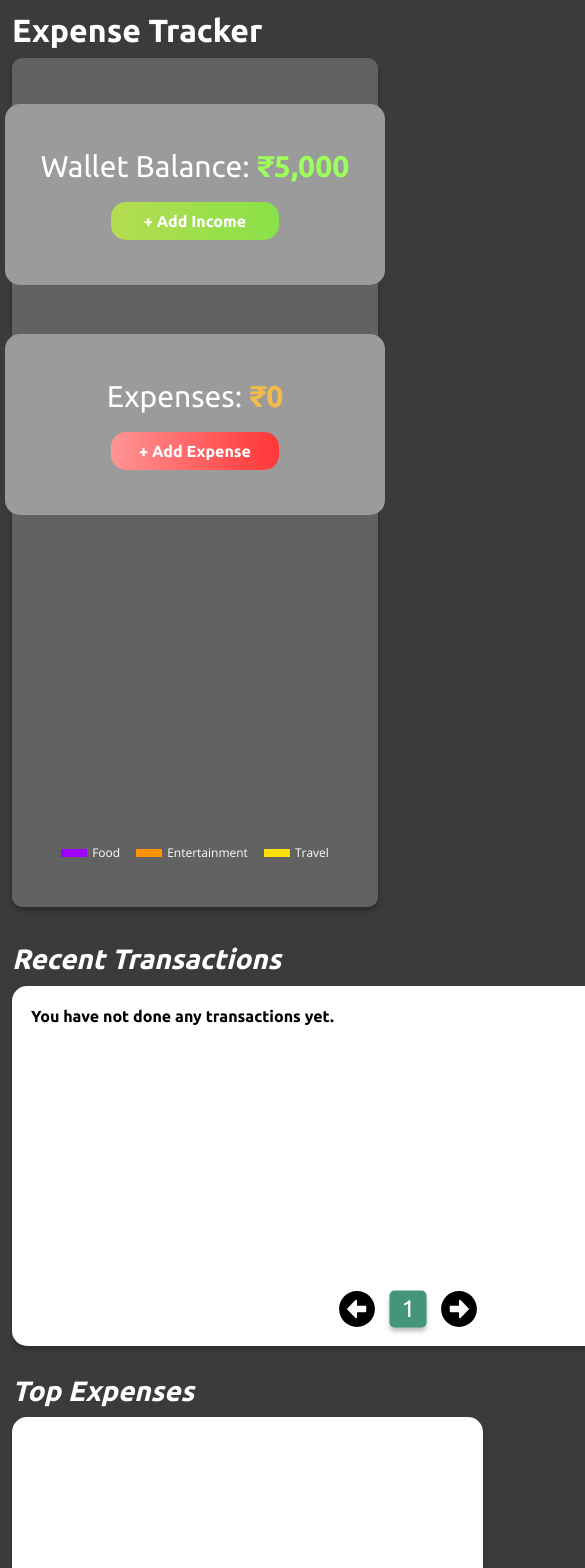
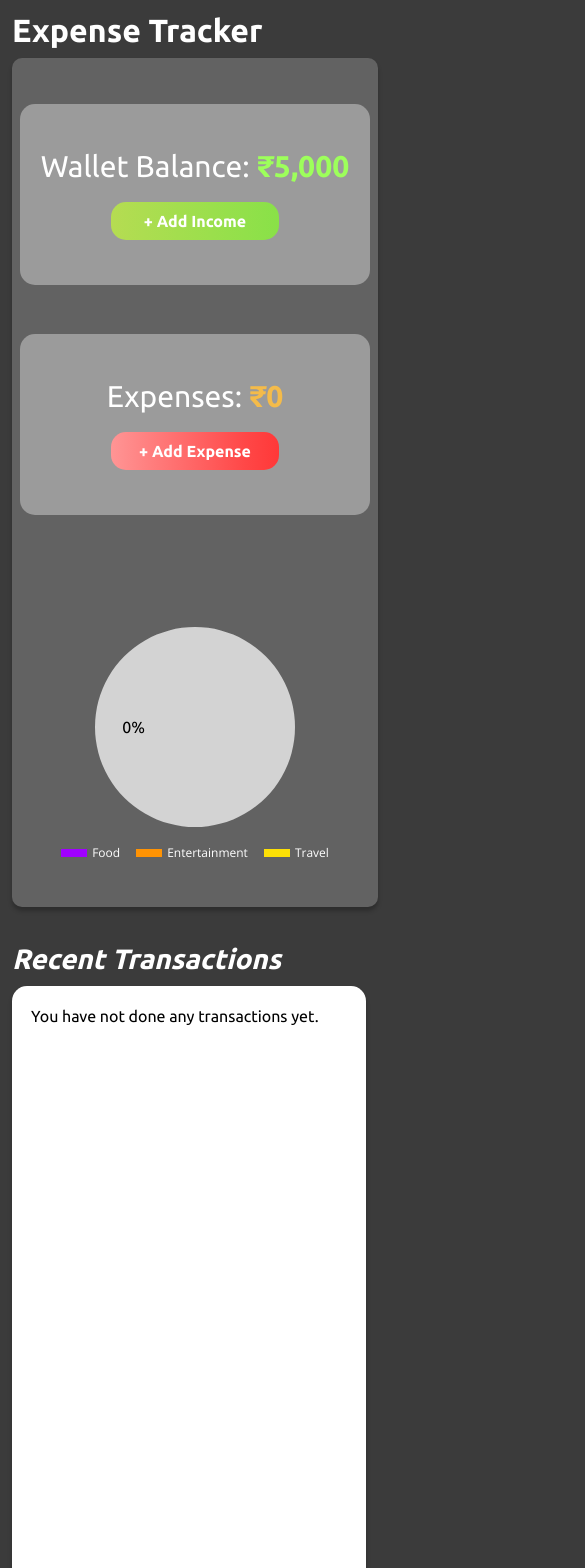
Before and after one commit to abhayd08/Expense-Tracker, a React (Vite) app: page / in a window 390 px wide. Shown: the top 1568 px of the page, 585 px wide, since content can reach past the window. Built offline with nearby package versions, Linux system fonts and the light colour scheme.

Commit message:
Component - 'Top Expenses' designed and made functional

```diff
--- a/src/Components/AddExpense/AddExpense.jsx
+++ b/src/Components/AddExpense/AddExpense.jsx
@@ -1,5 +1,5 @@
 import ReactModal from "react-modal";
-import BalanceTrackerContext from "../Contexts/BalanceTrackerContext";
+import ExpenseTrackerContext from "../Contexts/ExpenseTrackerContext";
 import { useContext } from "react";
 import styles from "./AddExpense.module.css";
 import { useState } from "react";
@@ -17,7 +17,7 @@ const AddExpense = () => {
     setWalletBalance,
     transactionToBeEditted,
     setTransactionToBeEditted,
-  } = useContext(BalanceTrackerContext);
+  } = useContext(ExpenseTrackerContext);
 
   const [modalWidth, setModalWidth] = useState("530px");
   const [modalHeight, setModalHeight] = useState("341px");
@@ -119,6 +119,7 @@ const AddExpense = () => {
   return (
     <>
       <ReactModal
+        closeTimeoutMS={500}
         style={{
           content: {
             position: "absolute",
@@ -144,6 +145,17 @@ const AddExpense = () => {
             <input
               required
               name="title"
+              onBlur={(e) => {
+                if (e.target.value.length > 40) {
+                  enqueueSnackbar(
+                    "The title can only have a maximum of 40 characters.",
+                    {
+                      variant: "warning",
+                    }
+                  );
+                  e.target.value = "";
+                }
+              }}
               placeholder="Title"
               className={styles.inputs}
             />
--- a/src/Components/AddIncome/AddIncome.jsx
+++ b/src/Components/AddIncome/AddIncome.jsx
@@ -1,5 +1,5 @@
 import ReactModal from "react-modal";
-import BalanceTrackerContext from "../Contexts/BalanceTrackerContext";
+import ExpenseTrackerContext from "../Contexts/ExpenseTrackerContext";
 import { useContext } from "react";
 import styles from "./AddIncome.module.css";
 import { useState, useEffect } from "react";
@@ -7,7 +7,7 @@ import { enqueueSnackbar } from "notistack";
 
 const AddIncome = () => {
   const { isAddIncomeModalOpen, setIsAddIncomeModalOpen, setWalletBalance } =
-    useContext(BalanceTrackerContext);
+    useContext(ExpenseTrackerContext);
 
   const [modalWidth, setModalWidth] = useState("565px");
   const [modalHeight, setModalHeight] = useState("190px");
--- a/src/Components/BalanceTracker/BalanceTracker.jsx
+++ b/src/Components/BalanceTracker/BalanceTracker.jsx
@@ -4,7 +4,7 @@ import React from "react";
 import { PieChart, Pie, Cell } from "recharts";
 import AddExpense from "../AddExpense/AddExpense";
 import AddIncome from "../AddIncome/AddIncome";
-import BalanceTrackerContext from "../Contexts/BalanceTrackerContext";
+import ExpenseTrackerContext from "../Contexts/ExpenseTrackerContext";
 
 const BalanceTracker = () => {
   const {
@@ -26,7 +26,9 @@ const BalanceTracker = () => {
     setFoodExpenses,
     travelExpenses,
     setTravelExpenses,
-  } = useContext(BalanceTrackerContext);
+    data,
+    setData,
+  } = useContext(ExpenseTrackerContext);
 
   useEffect(() => {
     if (localStorage.getItem("walletBalance")) {
@@ -98,16 +100,6 @@ const BalanceTracker = () => {
     setTravelExpenses(travel);
   }, [expenses, walletBalance, expensesSummary]);
 
-  const [data, setData] = useState(
-    [
-      entertainmentExpenses > 0
-        ? { name: "Entertainment", value: entertainmentExpenses }
-        : null,
-      foodExpenses > 0 ? { name: "Food", value: foodExpenses } : null,
-      travelExpenses > 0 ? { name: "Travel", value: travelExpenses } : null,
-    ].filter((entry) => entry !== null)
-  );
-
   useEffect(() => {
     setData(
       [
@@ -152,6 +144,7 @@ const BalanceTracker = () => {
     const x = cx + radius * Math.cos(-midAngle * RADIAN);
     const y = cy + radius * Math.sin(-midAngle * RADIAN);
 
+    if (data.length > 0) {
       return (
         <text
           x={x}
@@ -160,9 +153,23 @@ const BalanceTracker = () => {
           textAnchor={x > cx ? "start" : "end"}
           dominantBaseline="central"
         >
-        {`${(percent * 100).toFixed(0)}%`}
+          {`${Number.isInteger(percent * 100) ? (percent * 100).toFixed(1) : (percent * 100).toFixed(0)}%`}
+
         </text>
       );
+    } else {
+      return (
+        <text
+          x={x}
+          y={y}
+          fill="black"
+          textAnchor={x > cx ? "start" : "end"}
+          dominantBaseline="central"
+        >
+          0%
+        </text>
+      );
+    }
   };
 
   return (
@@ -202,7 +209,7 @@ const BalanceTracker = () => {
       <div className={styles.balanceChart}>
         <PieChart width={200} height={200}>
           <Pie
-            data={data}
+            data={data.length > 0 ? data : [{ name: "Empty", value: 1 }]}
             cx="50%"
             cy="50%"
             labelLine={false}
@@ -213,7 +220,8 @@ const BalanceTracker = () => {
             dataKey="value"
             activeShape={null}
           >
-            {data.map((entry, index) => (
+            {data.length > 0 ? (
+              data.map((entry, index) => (
                 <Cell
                   key={`cell-${index}`}
                   fill={
@@ -226,7 +234,10 @@ const BalanceTracker = () => {
                     ]
                   }
                 />
-            ))}
+              ))
+            ) : (
+              <Cell fill="lightgray" />
+            )}
           </Pie>
         </PieChart>
         <div className={styles.indicatorsContainer}>
--- a/src/Components/BalanceTracker/BalanceTracker.module.css
+++ b/src/Components/BalanceTracker/BalanceTracker.module.css
@@ -156,3 +156,14 @@
   text-align: left;
   color: #ffffff;
 }
+
+@media (max-width: 425px) {
+  .walletBalance {
+    width: 100%;
+    height: 181px;
+  }
+  .expensesContainer {
+    width: 100%;
+    height: 181px;
+  }
+}
--- a/src/Components/Contexts/BalanceTrackerContext.js
+++ /dev/null
@@ -1,3 +0,0 @@
-import { createContext } from "react";
-const BalanceTrackerContext = createContext();
-export default BalanceTrackerContext;
--- /dev/null
+++ b/src/Components/Contexts/ExpenseTrackerContext.js
@@ -0,0 +1,3 @@
+import { createContext } from "react";
+const ExpenseTrackerContext = createContext();
+export default ExpenseTrackerContext;
--- a/src/Components/Home/Home.jsx
+++ b/src/Components/Home/Home.jsx
@@ -2,7 +2,7 @@ import Header from "../Header/Header";
 import { useState } from "react";
 import Dashboard from "../Dashboard/Dashboard";
 import TransactionsSummary from "../TransactionsSummary/TransactionsSummary";
-import BalanceTrackerContext from "../Contexts/BalanceTrackerContext";
+import ExpenseTrackerContext from "../Contexts/ExpenseTrackerContext";
 
 const Home = () => {
   const [expensesSummary, setExpensesSummary] = useState([]);
@@ -14,11 +14,20 @@ const Home = () => {
   const [entertainmentExpenses, setEntertainmentExpenses] = useState(0);
   const [foodExpenses, setFoodExpenses] = useState(0);
   const [travelExpenses, setTravelExpenses] = useState(0);
+  const [data, setData] = useState(
+    [
+      entertainmentExpenses > 0
+        ? { name: "Entertainment", value: entertainmentExpenses }
+        : null,
+      foodExpenses > 0 ? { name: "Food", value: foodExpenses } : null,
+      travelExpenses > 0 ? { name: "Travel", value: travelExpenses } : null,
+    ].filter((entry) => entry !== null)
+  );
 
   return (
     <>
       <Header />
-      <BalanceTrackerContext.Provider
+      <ExpenseTrackerContext.Provider
         value={{
           expensesSummary,
           setExpensesSummary,
@@ -38,11 +47,13 @@ const Home = () => {
           setFoodExpenses,
           travelExpenses,
           setTravelExpenses,
+          data,
+          setData,
         }}
       >
         <Dashboard />
         <TransactionsSummary />
-      </BalanceTrackerContext.Provider>
+      </ExpenseTrackerContext.Provider>
     </>
   );
 };
--- a/src/Components/RecentTransactions/RecentTransactions.jsx
+++ b/src/Components/RecentTransactions/RecentTransactions.jsx
@@ -1,5 +1,5 @@
 import { useContext, useState, useEffect } from "react";
-import BalanceTrackerContext from "../Contexts/BalanceTrackerContext";
+import ExpenseTrackerContext from "../Contexts/ExpenseTrackerContext";
 import styles from "./RecentTransactions.module.css";
 import { GrEdit } from "react-icons/gr";
 import { MdDelete } from "react-icons/md";
@@ -18,7 +18,7 @@ const RecentTransactions = () => {
     transactionToBeEditted,
     setTransactionToBeEditted,
     setIsAddExpenseModalOpen,
-  } = useContext(BalanceTrackerContext);
+  } = useContext(ExpenseTrackerContext);
 
   const [currentPage, setCurrentPage] = useState(1);
   const [startingIndex, setStartingIndex] = useState(0);
@@ -57,9 +57,9 @@ const RecentTransactions = () => {
   return (
     <div className={styles.container}>
       {currentItems.length < 1 ? (
-        <h6 className={styles.altText}>
+        <div className={styles.altText}>
           You have not done any transactions yet.
-        </h6>
+        </div>
       ) : (
         currentItems.map((expense) => {
           return (
@@ -167,6 +167,7 @@ const RecentTransactions = () => {
         })
       )}
       <div className={styles.paginationControls}>
+        {currentPage !== 1 ? (
           <FaArrowAltCircleLeft
             onClick={() => {
               if (currentPage > 1) {
@@ -181,7 +182,17 @@ const RecentTransactions = () => {
               cursor: "pointer",
             }}
           />
+        ) : (
+          <div
+            style={{
+              width: "37px",
+              height: "37px",
+              visibility: "hidden",
+            }}
+          ></div>
+        )}
         <div className={styles.pageNumber}>{currentPage}</div>
+        {maxPagesAllowed >= currentPage ? (
           <FaArrowAltCircleRight
             onClick={() => {
               if (currentPage <= maxPagesAllowed) {
@@ -196,6 +207,15 @@ const RecentTransactions = () => {
               cursor: "pointer",
             }}
           />
+        ) : (
+          <div
+            style={{
+              width: "37px",
+              height: "37px",
+              visibility: "hidden",
+            }}
+          ></div>
+        )}
       </div>
     </div>
   );
--- a/src/Components/RecentTransactions/RecentTransactions.module.css
+++ b/src/Components/RecentTransactions/RecentTransactions.module.css
@@ -1,6 +1,6 @@
 .container {
   width: 738.33px;
-  height: 350px;
+  height: 365px;
   border-radius: 15px;
   opacity: 0px;
   background: #ffffff;
@@ -12,7 +12,7 @@
 .altText {
   font-size: 1rem;
   margin-top: 1.35rem;
-  margin-left: -.5rem;
+  margin-left: -0.5rem;
 }
 
 .expenseContainer {
@@ -32,7 +32,7 @@
 .details {
   display: flex;
   flex-direction: column;
-  gap: 1px;
+  gap: 4px;
 }
 
 .expenseName {
@@ -94,14 +94,15 @@
   align-items: center;
   gap: 14px;
   position: absolute;
-  bottom: 0;
+  bottom: -10px;
   left: 50%;
   transform: translate(-50%, -50%);
 }
 
 .pageNumber {
-  width: 37px;
-  height: 37px;
+  padding: 0.5rem;
+  padding-left: 0.9rem;
+  padding-right: 0.9rem;
   border-radius: 5px;
   display: flex;
   justify-content: center;
@@ -116,3 +117,92 @@
   text-align: center;
   color: #ffffff;
 }
+
+@media (max-width: 850px) {
+  .container {
+    width: 700px;
+  }
+}
+
+@media (max-width: 815px) {
+  .container {
+    width: 650px;
+  }
+}
+
+@media (max-width: 800px) {
+  .container {
+    height: 660px;
+    width: 400px;
+  }
+
+  .expenseContainer {
+    gap: 2.5rem;
+    flex-direction: column;
+    align-items: flex-start;
+  }
+
+  .expensePrice {
+    margin-left: 0.25rem;
+  }
+
+  .section2 {
+    justify-content: space-between;
+    width: 100%;
+  }
+}
+
+@media (max-width: 508px) {
+  .container {
+    width: 375px;
+  }
+}
+
+@media (max-width: 478px) {
+  .container {
+    width: 350px;
+  }
+}
+
+@media (max-width: 452px) {
+  .container {
+    width: 325px;
+    padding-bottom: 125px;
+  }
+}
+
+@media (max-width: 408px) {
+  .container {
+    width: 315px;
+  }
+}
+
+@media (max-width: 400px) {
+  .container {
+    width: 300px;
+  }
+}
+
+@media (max-width: 388px) {
+  .container {
+    width: 280px;
+  }
+}
+
+@media (max-width: 368px) {
+  .container {
+    width: 260px;
+  }
+}
+
+@media (max-width: 348px) {
+  .container {
+    width: 240px;
+  }
+}
+
+@media (max-width: 328px) {
+  .container {
+    width: 220px;
+  }
+}
--- a/src/Components/TopExpenses/TopExpenses.jsx
+++ b/src/Components/TopExpenses/TopExpenses.jsx
@@ -1,18 +1,58 @@
 import styles from "./TopExpenses.module.css";
-import BalanceTrackerContext from "../Contexts/BalanceTrackerContext";
+import ExpenseTrackerContext from "../Contexts/ExpenseTrackerContext";
 import { useContext } from "react";
+import { BarChart, Bar, XAxis, ResponsiveContainer, Cell } from "recharts";
 
 const TopExpenses = () => {
-  const {
-    entertainmentExpenses,
-    setEntertainmentExpenses,
-    foodExpenses,
-    setFoodExpenses,
-    travelExpenses,
-    setTravelExpenses,
-  } = useContext(BalanceTrackerContext);
+  const { data, setData } = useContext(ExpenseTrackerContext);
+  const getPath = (x, y, width, height) => {
+    return `M${x},${y + height}C${x + width / 3},${y + height} ${
+      x + width / 2
+    },${y + height / 3}
+    ${x + width / 2}, ${y}
+    C${x + width / 2},${y + height / 3} ${x + (2 * width) / 3},${y + height} ${
+      x + width
+    }, ${y + height}
+    Z`;
+  };
 
-  return <div className={styles.container}></div>;
+  const COLORS = ["#FF9304", "#A000FF", "#FDE006"];
+
+  const TriangleBar = (props) => {
+    const { fill, x, y, width, height } = props;
+
+    return <path d={getPath(x, y, width, height)} stroke="none" fill={fill} />;
+  };
+  return (
+    <div className={styles.container}>
+      <ResponsiveContainer width="85%" height="115%">
+        <BarChart style={{ transform: "rotate(90deg)" }} data={data}>
+          <XAxis dataKey="name" style={{ fontWeight: "bold" }} />
+          <Bar
+            dataKey="value"
+            fill="#8884d8"
+            shape={<TriangleBar />}
+            label={{ position: "top" }}
+          >
+            {data.map((entry, index) => (
+              <Cell
+                key={`cell-${index}`}
+                fill={
+                  COLORS[
+                    entry.name === "Entertainment"
+                      ? 0
+                      : entry.name === "Food"
+                      ? 1
+                      : 2
+                  ]
+                }
+              />
+            ))}
+          </Bar>
+        </BarChart>
+      </ResponsiveContainer>
+    </div>
+  );
 };
 
 export default TopExpenses;
--- a/src/Components/TopExpenses/TopExpenses.module.css
+++ b/src/Components/TopExpenses/TopExpenses.module.css
@@ -1,9 +1,36 @@
 .container {
   width: 417px;
-  height: 350px;
+  height: 365px;
   border-radius: 15px;
   opacity: 0px;
   background: #ffffff;
   box-shadow: 0px 4px 4px 0px #00000040;
-  padding: 0 27px 10px 27px;
+  padding: 5px 27px 5px 27px;
+  display: flex;
+  align-items: center;
+  justify-content: center;
 }
+
+@media (max-width: 515px) {
+  .container {
+    width: 395px;
+  }
+}
+
+@media (max-width: 493px) {
+  .container {
+    width: 375px;
+  }
+}
+
+@media (max-width: 470px) {
+  .container {
+    width: 350px;
+  }
+}
+
+@media (max-width: 428px) {
+  .container {
+    width: 325px;
+  }
+}
--- a/src/index.css
+++ b/src/index.css
@@ -44,3 +44,9 @@ select {
     padding: 12px;
   }
 }
+
+@media (max-width: 310px) {
+  body {
+    display: flex;
+  }
+}
```
Lines whose indentation alone changed are shown as unchanged.
